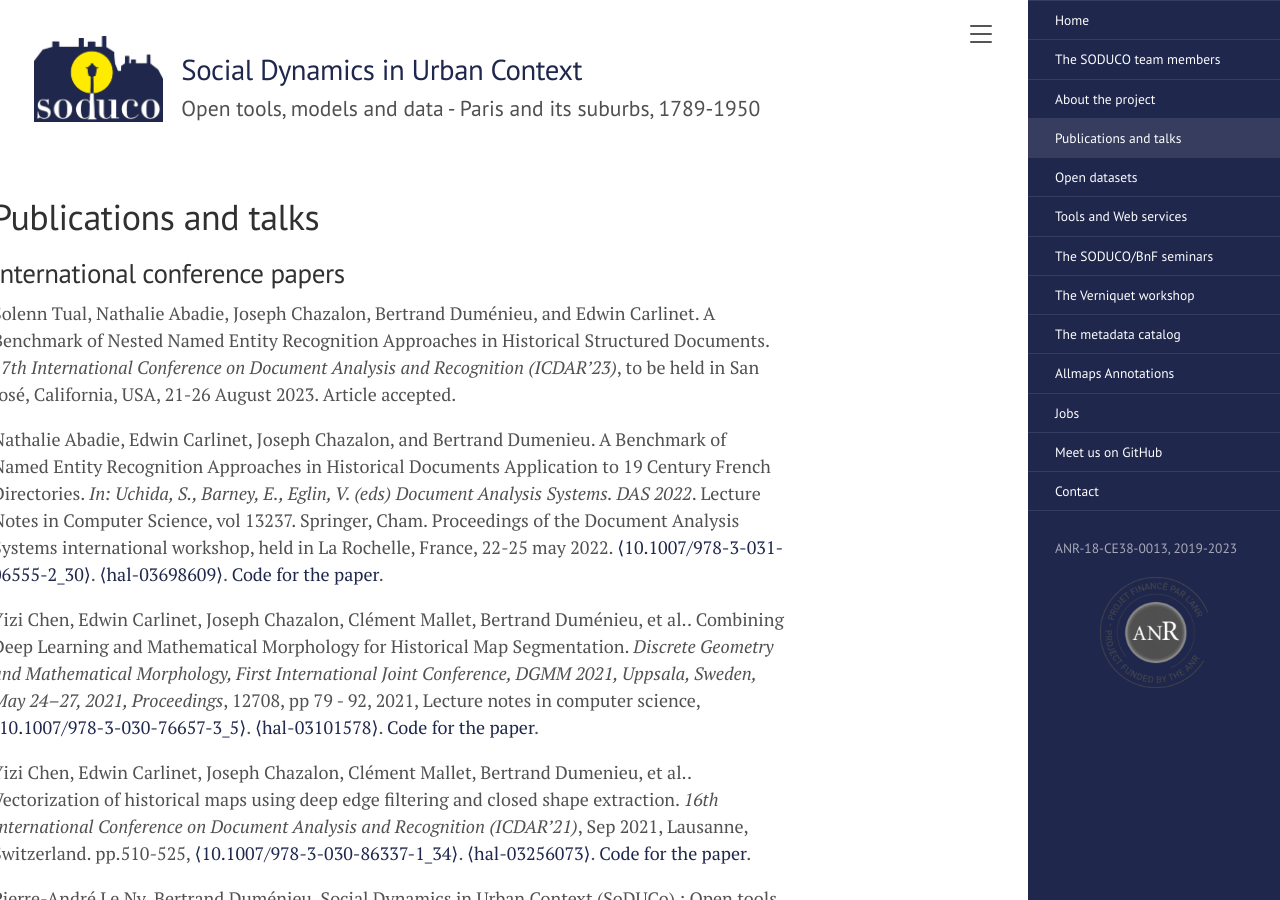
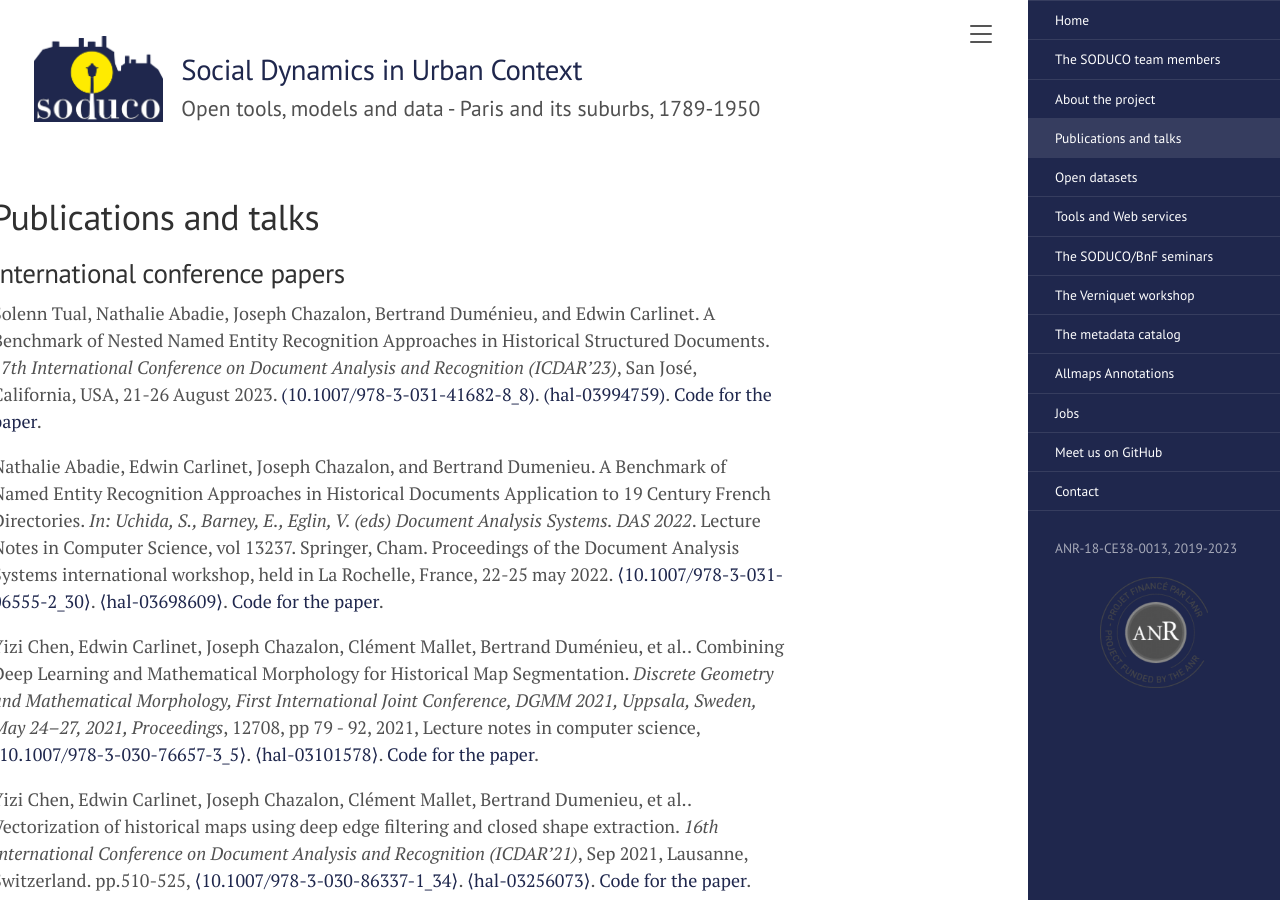
Before and after one commit to soduco/soduco.github.io, a Jekyll site: the page built from papers.md, in a window 1280 px wide and 900 px high. Built offline with Jekyll 4.4.1, drawn with Linux system fonts in a browser that asks for light colours.

Commit message:
Added DOI and repositories for ICDAR paper

```diff
--- a/papers.md
+++ b/papers.md
@@ -6,7 +6,7 @@ rank: 4
 
 ## International conference papers
 
-Solenn Tual, Nathalie Abadie, Joseph Chazalon, Bertrand Duménieu, and Edwin Carlinet. A Benchmark of Nested Named Entity Recognition Approaches in Historical Structured Documents. *17th International Conference on Document Analysis and Recognition (ICDAR’23)*, to be held in San José, California, USA, 21-26 August 2023. Article accepted.
+Solenn Tual, Nathalie Abadie, Joseph Chazalon, Bertrand Duménieu, and Edwin Carlinet. A Benchmark of Nested Named Entity Recognition Approaches in Historical Structured Documents. *17th International Conference on Document Analysis and Recognition (ICDAR’23)*, San José, California, USA, 21-26 August 2023. [(10.1007/978-3-031-41682-8_8)](https://doi.org/10.1007/978-3-031-41682-8_8). [(hal-03994759)](https://hal.science/hal-03994759). [Code for the paper](https://doi.org/10.5281/zenodo.7997437).
 
 Nathalie Abadie, Edwin Carlinet, Joseph Chazalon, and Bertrand Dumenieu. A Benchmark of Named Entity Recognition Approaches in Historical Documents Application to 19 Century French Directories. *In: Uchida, S., Barney, E., Eglin, V. (eds) Document Analysis Systems. DAS 2022*. Lecture Notes in Computer Science, vol 13237. Springer, Cham. Proceedings of the Document Analysis Systems international workshop, held in La Rochelle, France, 22-25 may 2022. [⟨10.1007/978-3-031-06555-2_30⟩](https://doi.org/10.1007/978-3-031-06555-2_30). [⟨hal-03698609⟩](https://hal.science/hal-03698609).
 [Code for the paper]( https://github.com/soduco/paper-ner-bench-das22.).
```
